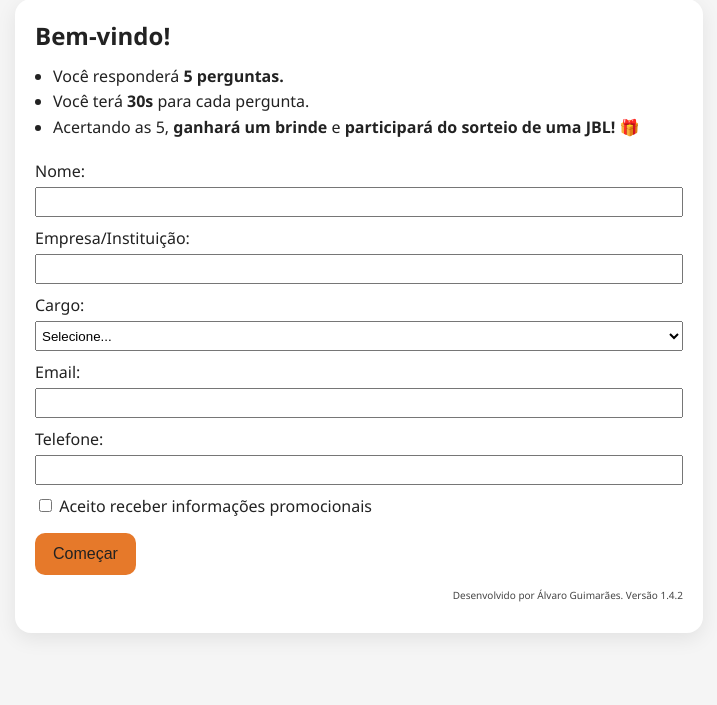
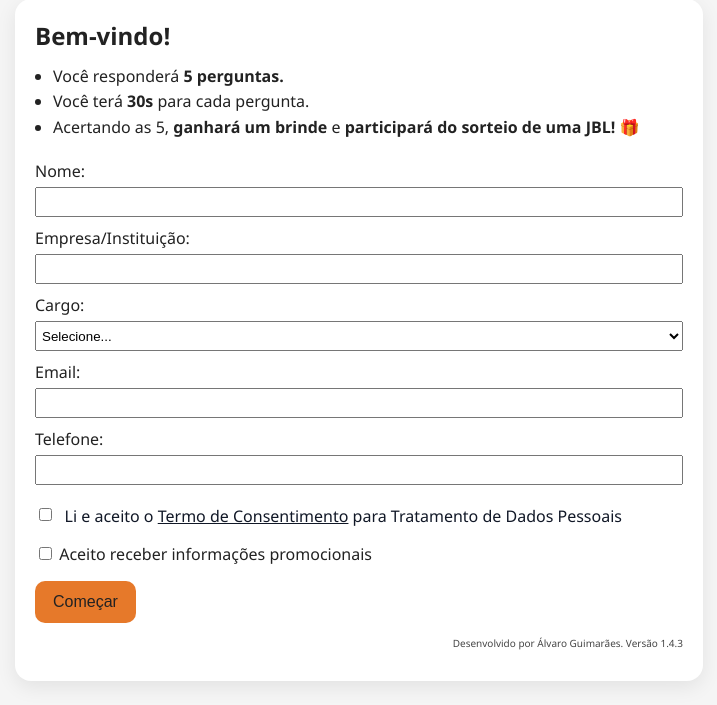
Before and after one commit to AlvaroNego/TECQuiz, a Flask app: page / in a window 1280 px wide. Shown: the part 198-903 px from the top of the page, without its empty margins (281-998 px from the left). Before the commit the page ends 833 px from the top, so only its background shows below. Run offline with Flask 3, Linux system fonts and the light colour scheme.

Commit message:
v1.4.3
Added the terms and conditions

```diff
--- a/static/quiz.js
+++ b/static/quiz.js
@@ -17,7 +17,7 @@ let cadastro = {
 };
 
 // --- Elementos ---
-const versao = "1.4.2"; // Versão do quiz
+const versao = "1.4.3"; // Versão do quiz
 
 const startScreen   = document.getElementById("start-screen");
 const quizScreen    = document.getElementById("quiz-screen");
@@ -34,6 +34,16 @@ const progressEl    = document.getElementById("progress");
 const resultTextEl  = document.getElementById("result-text");
 const playAgainBtn  = document.getElementById("play-again");
 const backHomeBtn   = document.getElementById("back-home");
+
+// ==== Termo de Consentimento (modal + aceite) ====
+const abrirTermoBtn = document.getElementById('abrir-termo');
+const modalTermo    = document.getElementById('modal-termo');
+const fecharTermo   = document.getElementById('fechar-termo');
+const fecharTermoBg = document.getElementById('fechar-termo-bg');
+const fecharRodape  = document.getElementById('fechar-termo-rodape');
+const aceitarTermo  = document.getElementById('aceitar-termo');
+const aceiteCheck   = document.getElementById('aceite-termo');
+
 
 // --- Util ---
 const hidden = el => el.classList.add("hidden");
@@ -210,6 +220,14 @@ function finalizarQuiz(){
   }
 }
 
+// abre modal
+function abrirModal(){ modalTermo.hidden = false; document.body.style.overflow='hidden'; }
+// fecha modal
+function fecharModal(){ modalTermo.hidden = true; document.body.style.overflow=''; }
+
+
+
+
 // --- Controles ---
 
 // Atualiza todos os elementos com a classe .version
@@ -251,6 +269,11 @@ startBtn.addEventListener("click", async (e) => {
     return;
   }
 
+  if (aceiteCheck && !aceiteCheck.checked){
+    //show(statusMsg);
+    msg.textContent = "⚠ Você precisa aceitar o Termo de Consentimento para começar.";
+    return;
+  }
   // Armazena os dados no objeto global
   cadastro = { nome, empresa, cargo, email, telefone, promo };
 
@@ -276,6 +299,43 @@ backHomeBtn.addEventListener("click", () => {
 });
 
 
+// wire
+abrirTermoBtn?.addEventListener('click', abrirModal);
+fecharTermo?.addEventListener('click', fecharModal);
+fecharTermoBg?.addEventListener('click', fecharModal);
+fecharRodape?.addEventListener('click', fecharModal);
+
+// botão "Aceito o termo" dentro do modal marca o checkbox e fecha
+//aceitarTermo?.addEventListener('click', () => {
+//  if (aceiteCheck) aceiteCheck.checked = true;
+//  fecharModal();
+//});
+//
+//// (opcional) impedir início do quiz se checkbox não estiver marcado
+//// Basta manter este guard no seu listener do botão Start:
+//const originalStartHandler = async (e) => {
+//  // Validação de aceite do termo:
+//  if (aceiteCheck && !aceiteCheck.checked){
+//    show(statusMsg);
+//    statusMsg.textContent = "⚠ Você precisa aceitar o Termo de Consentimento para começar.";
+//    return;
+//  }
+//
+//  // carrega perguntas se necessário e inicia:
+//  if (perguntas.length === 0) await carregarPerguntas();
+//  iniciarQuiz();
+//};
+
+// substitui seu handler anterior do startBtn
+//startBtn.replaceWith(startBtn.cloneNode(true)); // remove handlers antigos sem quebrar estilo
+//const newStartBtn = document.getElementById('start-btn') || document.querySelector('#start-screen #start-btn');
+//newStartBtn.addEventListener('click', async (e) => {
+//  e.preventDefault();
+//  // SE você já tem validação de cadastro aqui, mantenha-a ANTES deste guard.
+//  await originalStartHandler(e);
+//});
+
+
 // Pré-carrega perguntas ao abrir (mostra tela inicial mesmo se falhar)
 carregarPerguntas();
 //hidden(startScreen);
--- a/static/style.css
+++ b/static/style.css
@@ -205,3 +205,79 @@ body{
 #result-screen p {
   margin-top: 0; /* Remove a margem superior do parágrafo */
 }
+
+/* Termo de Consentimento */
+
+.ts-link{
+  background:none;
+  border:none;
+  color:var(--ts-azul);
+  text-decoration:underline;
+  cursor:pointer;
+  font:inherit;
+  padding:0;
+}
+.ts-consent{
+  display:flex;
+  gap:.6rem;
+  align-items:flex-start;
+  margin:.6rem 0 1rem;
+  color:#111827;
+}
+.ts-consent input{ margin-top:.2rem; }
+
+/* Modal */
+.ts-modal[hidden]{ display:none; }
+.ts-modal{
+  position:fixed; inset:0; z-index:1000;
+  display:grid; place-items:center;
+}
+
+.ts-modal__backdrop{
+  position:absolute; inset:0; background:rgba(0,0,0,.45);
+}
+.ts-modal__dialog{
+  position:relative;
+  width:min(720px, 92vw);
+  max-height:85vh;
+  background:var(--ts-branco);
+  border-radius:16px;
+  box-shadow:0 20px 50px rgba(0,0,0,0.20);
+  display:flex; flex-direction:column;
+  overflow:hidden;
+}
+.ts-modal__header{
+  display:flex; justify-content:space-between; align-items:center;
+  padding:16px 20px; background:var(--ts-azul); color:#000000;
+  background-color: rgb(255, 255, 255) ;
+}
+.ts-modal__header h2{
+  font-size:1.05rem;
+  margin:0;
+}
+.ts-modal__close{
+  background:transparent; border:none; color:#fff;
+  font-size:1.6rem; line-height:1; cursor:pointer;
+}
+.ts-modal__body{
+  padding:18px 20px;
+  overflow:auto;
+  line-height:1.55;
+  background-color: rgba(255,255,255,0.8); /* Define um fundo branco sólido */
+
+}
+.ts-modal__body h3{ margin:1rem 0 .4rem; color:#111827 }
+.ts-modal__body ol, .ts-modal__body ul{ padding-left:1.2rem; }
+.ts-modal__footer{
+  display:flex; justify-content:flex-end; gap:.6rem;
+  padding:12px 16px; border-top:1px solid var(--ts-borda);
+  background:#fafafa;
+}
+.ts-btn{
+  background:var(--ts-azul); color:#fff; border:none; border-radius:10px;
+  padding:10px 14px; cursor:pointer; font-weight:600;
+}
+.ts-btn:hover{ background:var(--ts-azul-escuro); }
+.ts-btn--ghost{
+  background:transparent; color:#111827; border:1px solid var(--ts-borda);
+}
--- a/templates/quiz.html
+++ b/templates/quiz.html
@@ -61,6 +61,14 @@
             <input type="tel" id="telefone" class = "full-width" required maxlength="14">
           </label>
         </div>
+        <div>
+          <label class="ts-consent">
+            <input type="checkbox" id="aceite-termo">
+            <span>Li e aceito o <button type="button" class="ts-link" id="abrir-termo" aria-haspopup="dialog" aria-controls="modal-termo">
+            Termo de Consentimento
+            </button> para Tratamento de Dados Pessoais</span>
+          </label>
+        </div>
         <label>
           <input type="checkbox" id="promo"> Aceito receber informações promocionais
         </label>
@@ -116,6 +124,52 @@
         <p>Desenvolvido por Álvaro Guimarães. Versão <span class="version"></span></p>
       </ul>
     </section>
+
+
+
+    <!-- Modal do Termo -->
+    <div class="ts-modal" id="modal-termo" role="dialog" aria-modal="true" aria-labelledby="termo-title" aria-describedby="termo-content" hidden>
+      <div class="ts-modal__backdrop" id="fechar-termo-bg"></div>
+      <div class="ts-modal__dialog" role="document">
+        <header class="ts-modal__header">
+          <h2 id="termo-title">Termo de Consentimento para Tratamento de Dados Pessoais</h2>
+          <button class="ts-modal__close" id="fechar-termo" aria-label="Fechar">&times;</button>
+        </header>
+
+        <div class="ts-modal__body" id="termo-content">
+          <p>A <strong>Tecnosulfur</strong> está comprometida com a proteção da sua privacidade e com o cumprimento da
+            <strong>Lei Geral de Proteção de Dados Pessoais (Lei nº 13.709/2018 – LGPD)</strong>.</p>
+
+          <p>Ao participar deste quiz, você nos fornece informações pessoais como <strong>nome, empresa/instituição
+            de ensino, cargo e e-mail</strong>. Esses dados serão utilizados exclusivamente para as seguintes finalidades:</p>
+
+          <ol>
+            <li><strong>Registrar sua participação</strong> no quiz e permitir o controle de tentativas.</li>
+            <li><strong>Entrar em contato</strong> para envio de informações sobre o resultado ou entrega de brindes.</li>
+            <li><strong>Compartilhar conteúdos promocionais e institucionais</strong> da Tecnosulfur, caso você autorize
+              expressamente ao marcar a opção correspondente.</li>
+            <li><strong>Registro de imagem</strong> (fotos ou vídeos) durante a participação no estande, para fins de
+              divulgação institucional da Tecnosulfur em materiais de comunicação.</li>
+          </ol>
+
+          <h3>Armazenamento e Segurança</h3>
+          <p>Seus dados serão armazenados em ambiente seguro e utilizados somente por pessoas autorizadas da Tecnosulfur,
+            para os fins acima descritos.</p>
+
+          <h3>Consentimento</h3>
+          <p>Ao prosseguir com o cadastro e participar do quiz, você declara que leu e compreendeu este Termo; está de
+            acordo com o tratamento de seus dados pessoais para as finalidades aqui descritas; e autoriza, de forma
+            livre e informada, o uso de sua imagem eventualmente registrada durante o evento para divulgação institucional
+            da Tecnosulfur.</p>
+        </div>
+
+        <footer class="ts-modal__footer">
+          <button type="button" class="ts-btn" id="aceitar-termo">Aceito o termo</button>
+          <button type="button" class="ts-btn ts-btn--ghost" id="fechar-termo-rodape">Fechar</button>
+        </footer>
+      </div>
+    </div>
+
   </main>
 
   <script src="/static/quiz.js"></script>
```
